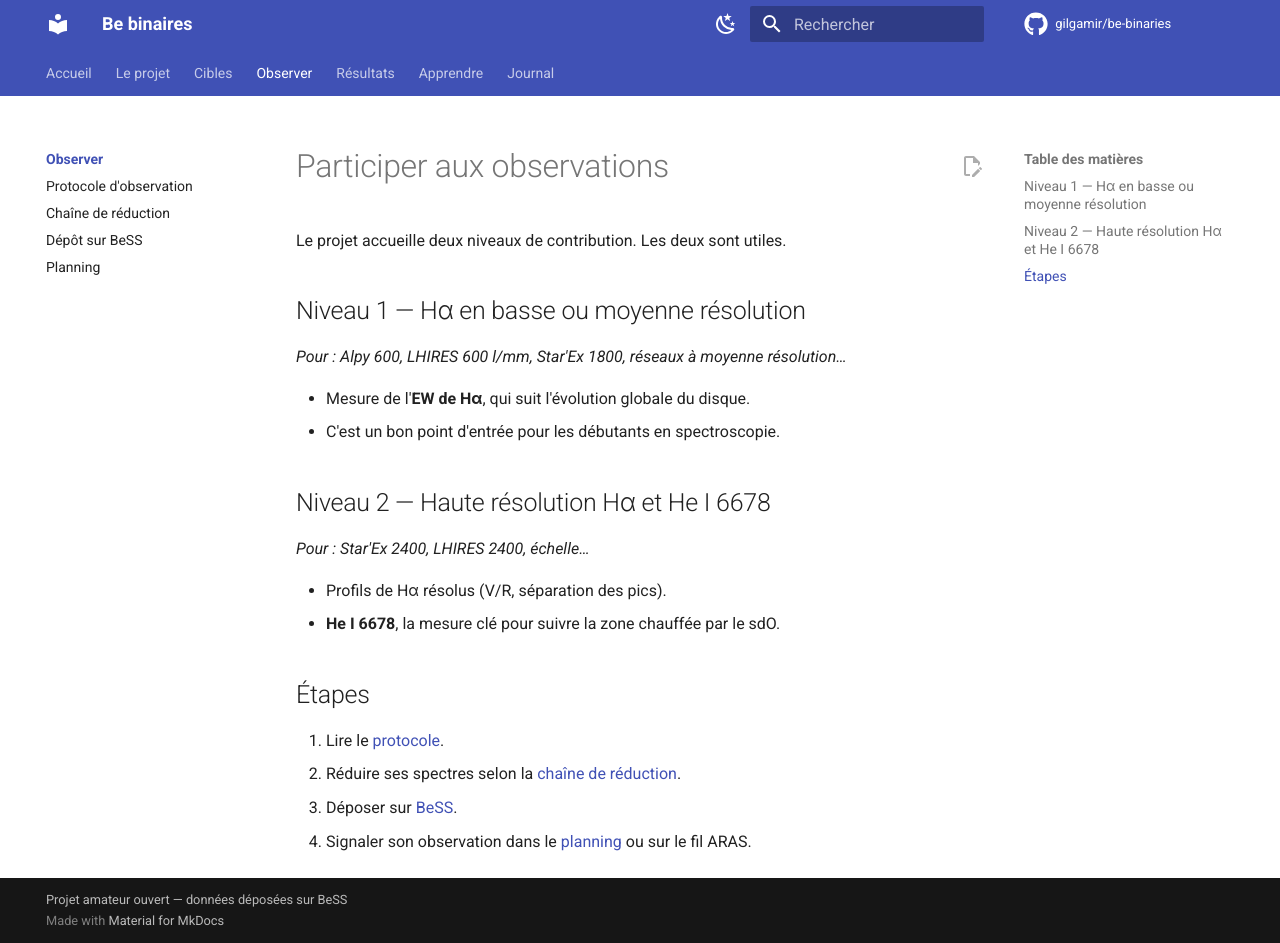
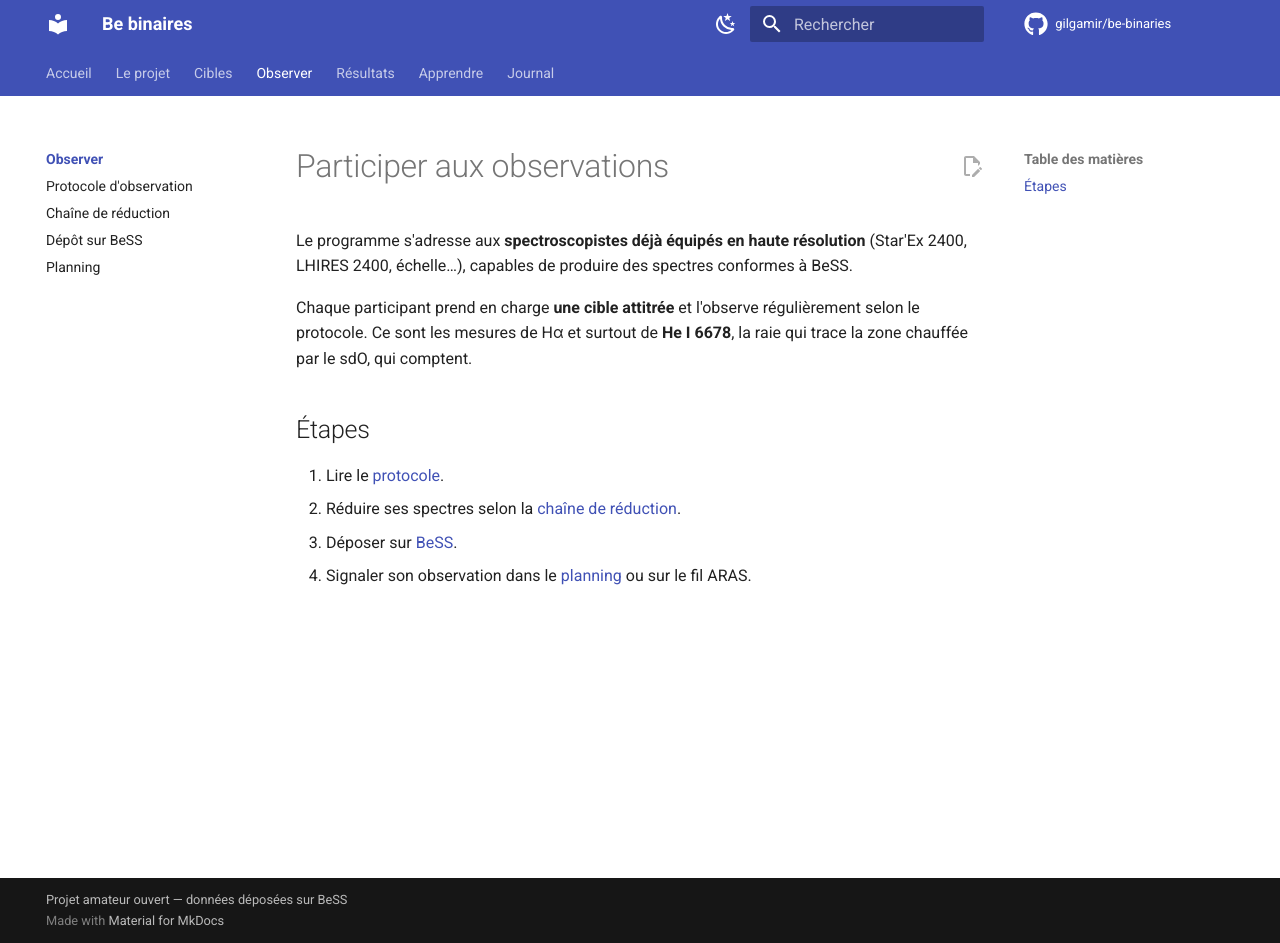
Before and after one commit to gilgamir/be-binaries, an MkDocs documentation site: the page built from docs/observer/index.md, in a window 1280 px wide and 943 px high. Built offline with MkDocs 1.6.1 and Material for MkDocs 9.7.7, drawn with Linux system fonts in a browser that asks for light colours; comment, search, counter and statistics services are not loaded.

Commit message:
Retrait des niveaux de contribution et de la page Débuter
Le programme s'adresse pour l'instant aux seuls spectroscopistes
équipés en haute résolution, avec une cible attitrée par participant.

Co-Authored-By: Claude Opus 5.5 <noreply@anthropic.com>
Claude-Session: https://claude.ai/code/session_016348hgdMsVBWceauo4X6LC

```diff
--- a/docs/observer/index.md
+++ b/docs/observer/index.md
@@ -1,20 +1,8 @@
 # Participer aux observations
 
-Le projet accueille deux niveaux de contribution. Les deux sont utiles.
+Le programme s'adresse aux **spectroscopistes déjà équipés en haute résolution** (Star'Ex 2400, LHIRES 2400, échelle…), capables de produire des spectres conformes à BeSS.
 
-## Niveau 1 — Hα en basse ou moyenne résolution
-
-*Pour : Alpy 600, LHIRES 600 l/mm, Star'Ex 1800, réseaux à moyenne résolution…*
-
-- Mesure de l'**EW de Hα**, qui suit l'évolution globale du disque.
-- C'est un bon point d'entrée pour les débutants en spectroscopie.
-
-## Niveau 2 — Haute résolution Hα et He I 6678
-
-*Pour : Star'Ex 2400, LHIRES 2400, échelle…*
-
-- Profils de Hα résolus (V/R, séparation des pics).
-- **He I 6678**, la mesure clé pour suivre la zone chauffée par le sdO.
+Chaque participant prend en charge **une cible attitrée** et l'observe régulièrement selon le protocole. Ce sont les mesures de Hα et surtout de **He I 6678**, la raie qui trace la zone chauffée par le sdO, qui comptent.
 
 ## Étapes
 
--- a/mkdocs.yml
+++ b/mkdocs.yml
@@ -83,7 +83,6 @@ nav:
       - φ Per: resultats/phi-per.md
       - resultats/donnees.md
   - Apprendre:
-      - apprendre/debuter.md
       - apprendre/mesures.md
       - apprendre/glossaire.md
       - apprendre/bibliographie.md
```
Also changed, not shown: docs/apprendre/debuter.md (deleted, +0 -25 lines), docs/index.md (+1 -2 lines), docs/journal/posts/2026-11-lancement.md (+1 -1 lines), docs/observer/protocole.md (+5 -5 lines).
